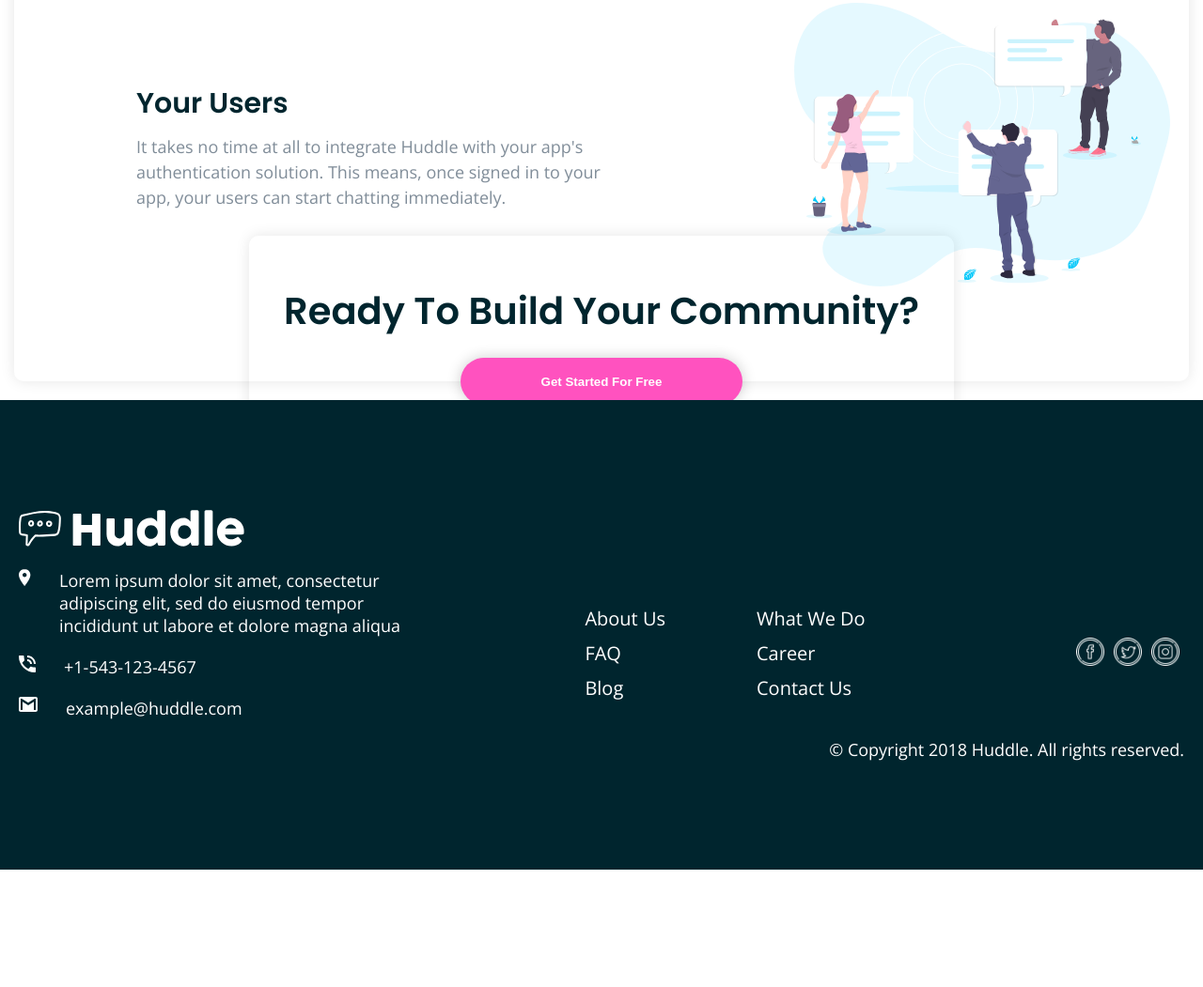
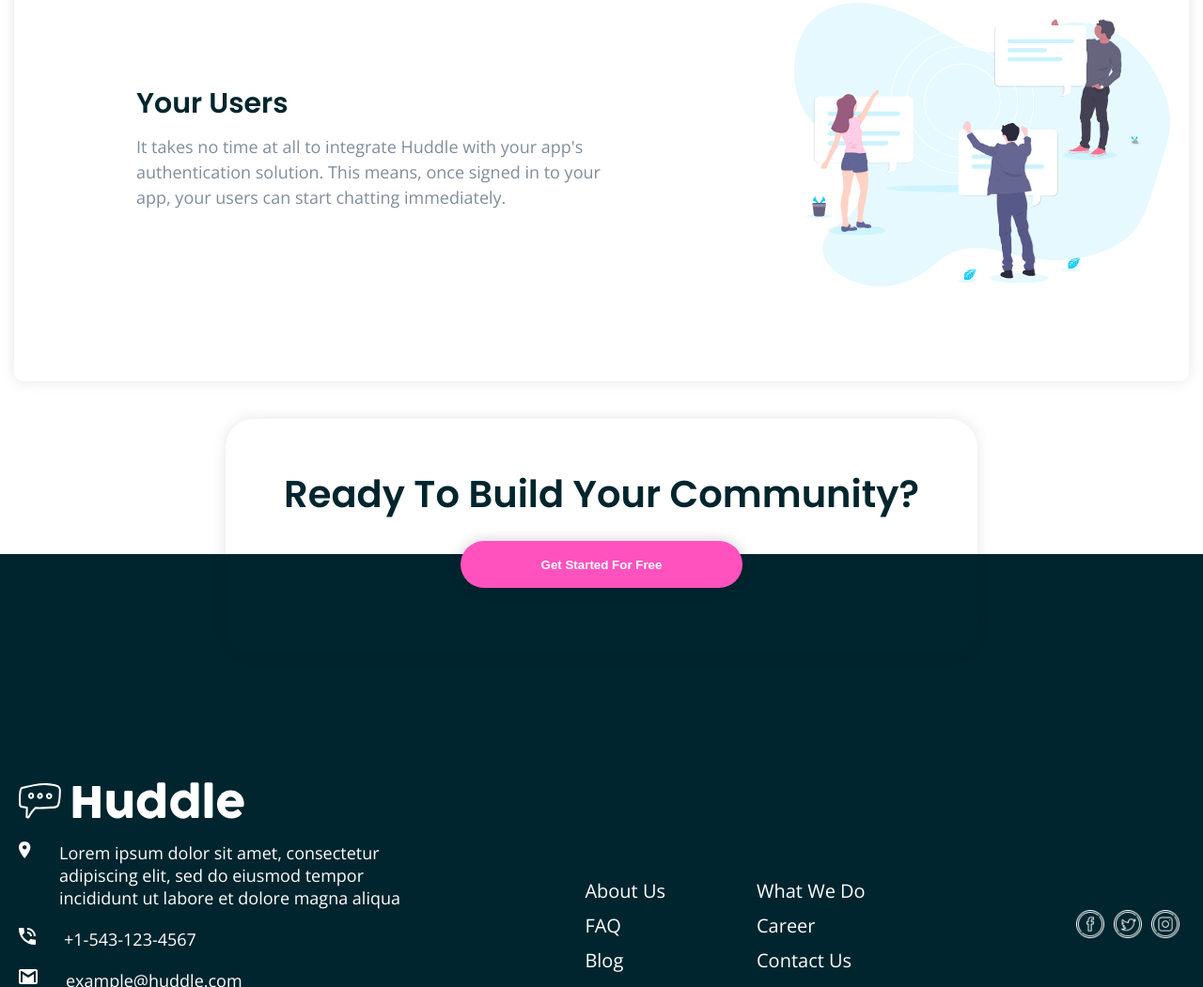
Before and after one commit to marktanio/huddle-landing-page-with-alternating-feature-blocks-master, a plain HTML site: page index.html in a window 1280 px wide. Shown: the part 1994-3045 px from the top of the page at 94% size. Before the commit the page ends 2920 px from the top, so only its background shows below. Drawn offline with nearby package versions, Linux system fonts and the light colour scheme.

Commit message:
updated style

```diff
--- a/style.css
+++ b/style.css
@@ -157,8 +157,8 @@ h4{
     margin-right:calc(1100px - 500px - 400px);
 }
 
-aside {
-    max-width: 750px;
+.cta {
+    max-width: 800px;
     width: 100%;
     height: 250px;
     margin: 20px auto;
@@ -166,15 +166,11 @@ aside {
     align-items: center;
     box-sizing: border-box;
     box-shadow: 0px 0px 15px 0px rgba(0,0,0,0.1);
-    border-radius:10px;
+    border-radius:30px;
     display: flex;
     justify-content: center;
     flex-direction: column;
     text-align: center;
-    position: absolute;
-    bottom: -230%;
-    left: 50%;
-    transform: translate(-50%, -50%);
 }
 
 aside > button{
@@ -281,3 +277,20 @@ li a {
 .copyright {
     margin-left: auto;
 }
+
+.container-cta {
+    width: 100%;
+    max-width: 100vw;
+    position: relative;
+    overflow: hidden;
+}
+
+.container-cta::before {
+    content: "";
+    position:absolute;
+    bottom: 0;
+    width: 100%;
+    height: 126px;
+    background: var(--veryDarkCyan);
+    z-index: -1;
+}
```
Lines whose indentation alone changed are shown as unchanged.
